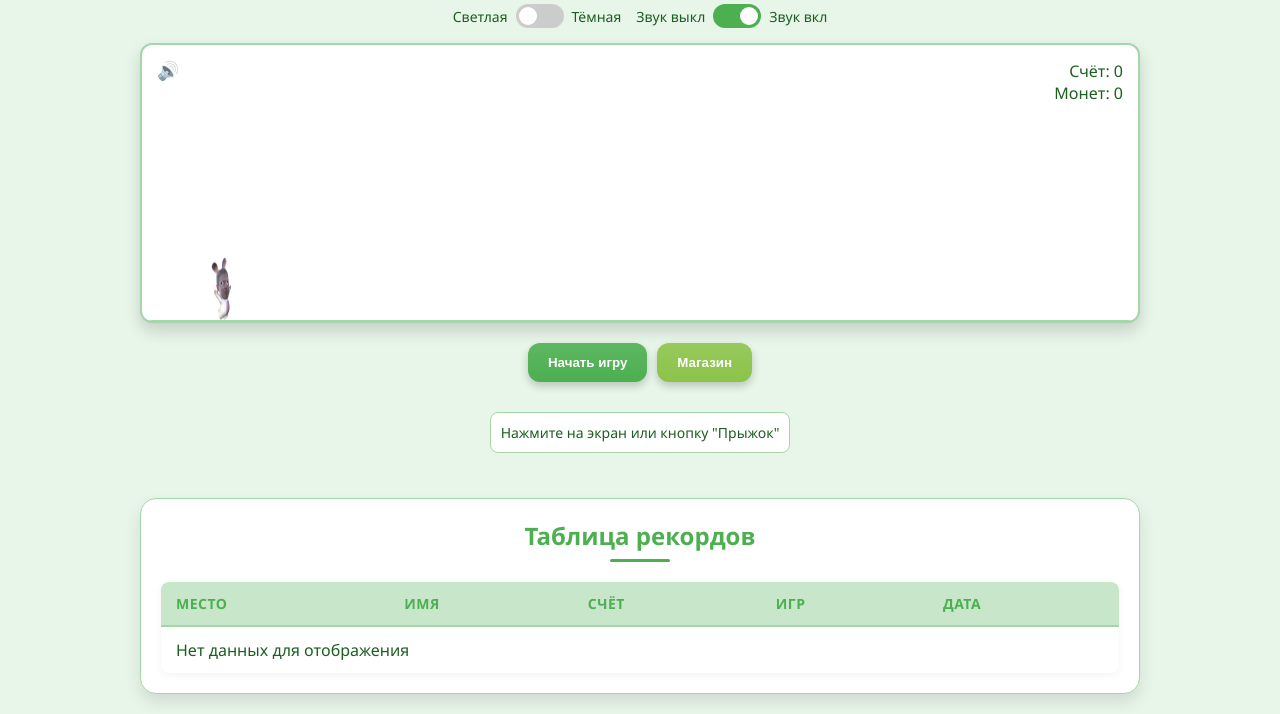
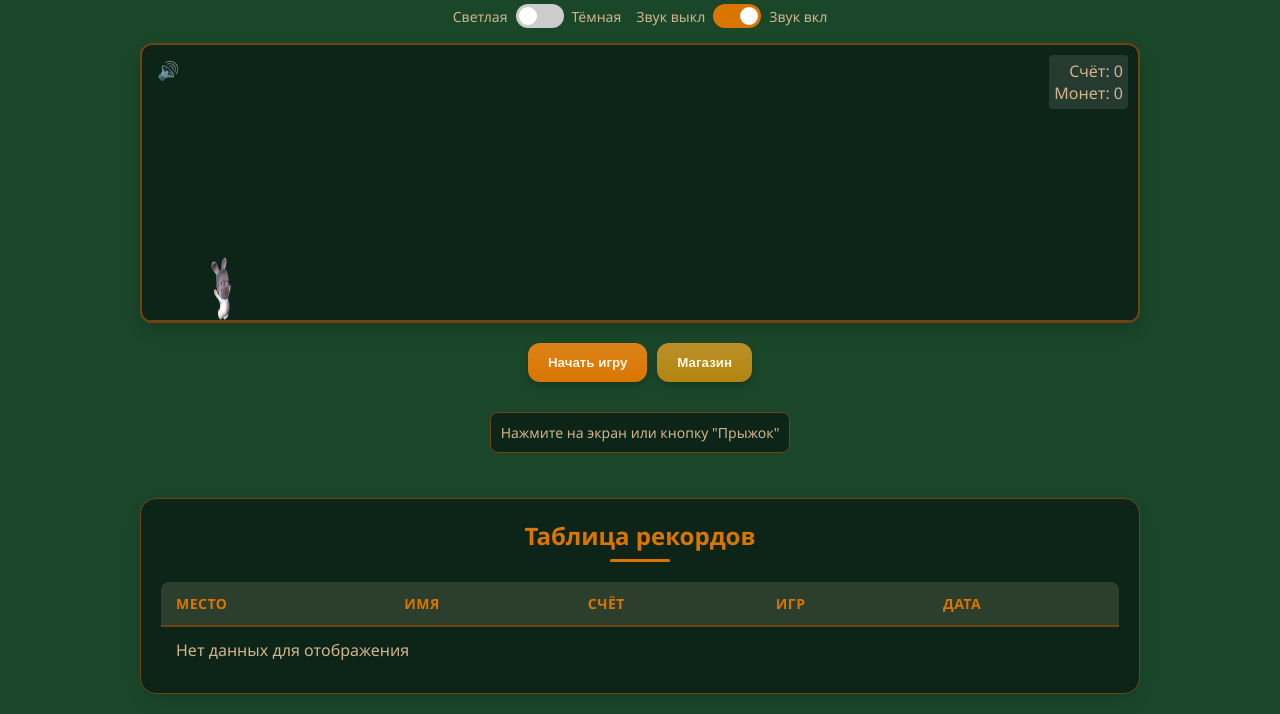
Before and after one commit to CAHEK2005/loxozavrik, a plain HTML site: page web/index.html in a window 1280 px wide. Shown: the part 86-800 px from the top of the page. Drawn offline with Linux system fonts and the light colour scheme; no server answers.

Commit message:
Update index.html

```diff
--- a/web/index.html
+++ b/web/index.html
@@ -7,55 +7,55 @@
     <link rel="icon" href="/favicon.ico" type="image/x-icon">
     <style>
         :root {
-            --background-color: #e8f5e9;
-            --text-color: #1b5e20;
-            --game-background: #ffffff;
-            --border-color: #a5d6a7;
-            --button-color: #4caf50;
-            --button-text: #ffffff;
-            --table-header: #c8e6c9;
-            --table-border: #a5d6a7;
-            --record-highlight: #f1f8e9;
-            --modal-bg: rgba(0, 0, 0, 0.7);
-            --card-bg: #ffffff;
-            --shop-item-hover: #f1f8e9;
-            --shop-button-disabled: #cccccc;
-            --shop-button-buy: #2e7d32;
-            --shop-button-select: #43a047;
-            --current-character: #e8f5e9;
-            --shop-button: #8bc34a;
-            --error-color: #f44336;
-            --success-color: #4caf50;
-            --profile-bg: #c8e6c9;
-            --logout-button: #e53935;
-            --header-bg: #2e7d32;
-            --header-text: #ffffff;
+            --background-color: #1a472a;
+            --text-color: #d2b48c;
+            --game-background: #0c2518;
+            --border-color: #704214;
+            --button-color: #d97500;
+            --button-text: #fff8e1;
+            --table-header: #2c3e2c;
+            --table-border: #704214;
+            --record-highlight: #203d28;
+            --modal-bg: rgba(0, 0, 0, 0.8);
+            --card-bg: #193026;
+            --shop-item-hover: #2a4a33;
+            --shop-button-disabled: #5e5e5e;
+            --shop-button-buy: #af6300;
+            --shop-button-select: #c27c0a;
+            --current-character: #2c5a3a;
+            --shop-button: #b38410;
+            --error-color: #ff5252;
+            --success-color: #66bb6a;
+            --profile-bg: #2c5a3a;
+            --logout-button: #aa2e25;
+            --header-bg: #0f2313;
+            --header-text: #e6cd94;
         }
 
         [data-theme="dark"] {
-            --background-color: #0a1f0a;
-            --text-color: #e8f5e9;
-            --game-background: #1b2e1b;
-            --border-color: #2e462e;
-            --button-color: #66bb6a;
-            --button-text: #ffffff;
-            --table-header: #2e462e;
-            --table-border: #1b2e1b;
-            --record-highlight: #1b2e1b;
-            --modal-bg: rgba(0, 0, 0, 0.8);
-            --card-bg: #1b2e1b;
-            --shop-item-hover: #2e462e;
-            --shop-button-disabled: #555555;
-            --shop-button-buy: #388e3c;
-            --shop-button-select: #43a047;
-            --current-character: #2e462e;
-            --shop-button: #7cb342;
-            --error-color: #ff6659;
-            --success-color: #66bb6a;
-            --profile-bg: #1b2e1b;
-            --logout-button: #e53935;
-            --header-bg: #1b5e20;
-            --header-text: #ffffff;
+            --background-color: #0a1e12;
+            --text-color: #c4a775;
+            --game-background: #06160d;
+            --border-color: #5b370f;
+            --button-color: #b36504;
+            --button-text: #f5e9d1;
+            --table-header: #1b2b1b;
+            --table-border: #422608;
+            --record-highlight: #122117;
+            --modal-bg: rgba(0, 0, 0, 0.9);
+            --card-bg: #0f221c;
+            --shop-item-hover: #1a3522;
+            --shop-button-disabled: #3d3d3d;
+            --shop-button-buy: #8a4f00;
+            --shop-button-select: #965e05;
+            --current-character: #1b3a25;
+            --shop-button: #7d5c08;
+            --error-color: #cf4545;
+            --success-color: #4d8d50;
+            --profile-bg: #1b3a25;
+            --logout-button: #7c2018;
+            --header-bg: #08150b;
+            --header-text: #d4be85;
         }
 
         * {
```
